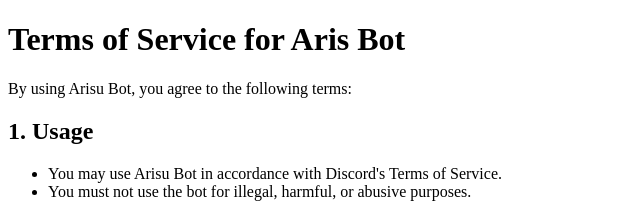
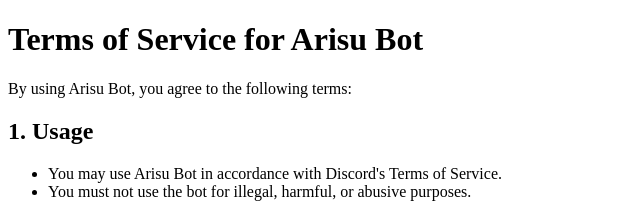
Before and after one commit to 16gourd00head/Arisu-Terms-of-Service, a plain HTML site: page index.html in a window 1280 px wide. Shown: the top 218 px of the page, 0-640 px from the left. Drawn offline with Linux system fonts and the light colour scheme.

Commit message:
Update index.html

```diff
--- a/index.html
+++ b/index.html
@@ -5,7 +5,7 @@
   <title>Terms of Service - Arisu Bot</title>
 </head>
 <body>
-  <h1>Terms of Service for Aris Bot</h1>
+  <h1>Terms of Service for Arisu Bot</h1>
   <p>By using Arisu Bot, you agree to the following terms:</p>
 
   <h2>1. Usage</h2>
```
